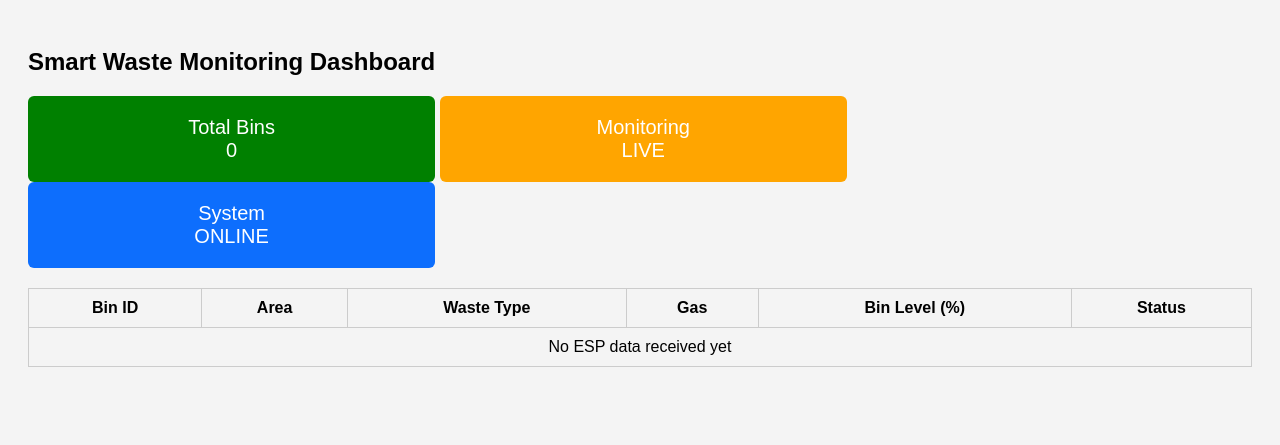
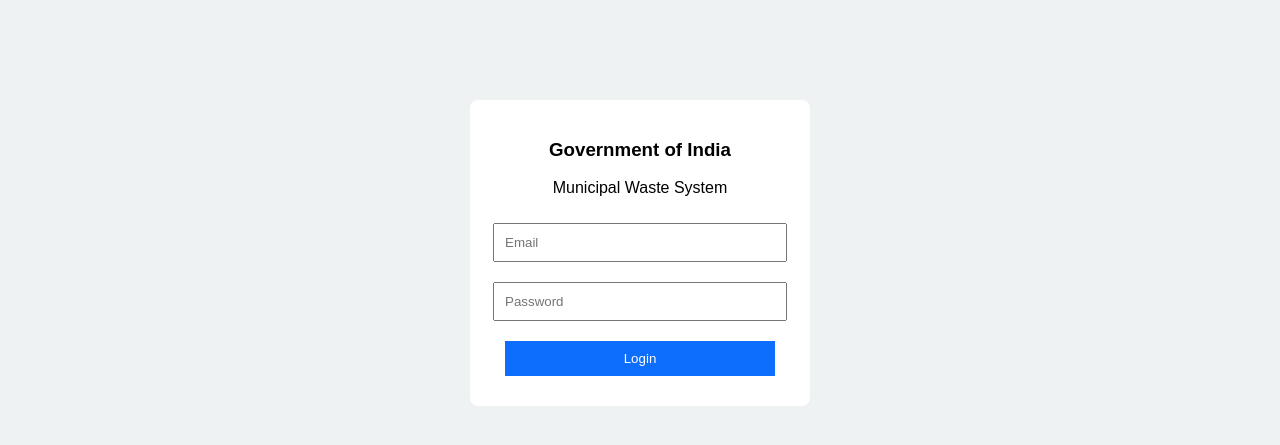
Before and after one commit to Mugilan-18/smart-waste-dashboard, a Flask app: page /login in a window 1280 px wide. Shown: the top 445 px of the page. Run offline with Flask 3, Linux system fonts and the light colour scheme.

Commit message:
Replace Smart Waste Dashboard with Municipal Login

```diff
--- a/templates/login.html
+++ b/templates/login.html
@@ -1,81 +1,36 @@
 <!DOCTYPE html>
 <html>
 <head>
-<title>Smart Waste Dashboard</title>
-<meta http-equiv="refresh" content="5">
+<title>Municipal Login</title>
 <style>
-body { font-family: Arial; background:#f4f4f4; padding:20px; }
-
-.box {
-  display:inline-block;
-  width:30%;
+body { font-family: Arial; background:#eef2f3; text-align:center; }
+form {
+  background:white;
+  width:300px;
+  margin:auto;
   padding:20px;
-  color:white;
-  font-size:20px;
-  border-radius:6px;
-  text-align:center;
+  margin-top:100px;
+  border-radius:8px;
 }
-
-.green { background:green; }
-.yellow { background:orange; }
-.blue { background:#0d6efd; }
-
-table {
-  width:100%;
-  margin-top:20px;
-  border-collapse:collapse;
+input, button {
+  width:90%;
+  padding:10px;
+  margin:10px 0;
 }
-th, td {
-  border:1px solid #ccc;
-  padding:10px;
-  text-align:center;
-}
-
-.status-normal { color:green; font-weight:bold; }
-.status-warning { color:orange; font-weight:bold; }
-.status-critical { color:red; font-weight:bold; }
+button { background:#0d6efd; color:white; border:none; }
 </style>
 </head>
 
 <body>
 
-<h2>Smart Waste Monitoring Dashboard</h2>
+<form method="post">
+<h3>Government of India</h3>
+<p>Municipal Waste System</p>
 
-<div class="box green">Total Bins<br>{{ 1 if data else 0 }}</div>
-<div class="box yellow">Monitoring<br>LIVE</div>
-<div class="box blue">System<br>ONLINE</div>
-
-<table>
-<tr>
-<th>Bin ID</th>
-<th>Area</th>
-<th>Waste Type</th>
-<th>Gas</th>
-<th>Bin Level (%)</th>
-<th>Status</th>
-</tr>
-
-{% if data %}
-<tr>
-<td>{{ data.bin_id }}</td>
-<td>{{ data.area }}</td>
-<td>{{ data.waste_type }}</td>
-<td>{{ data.gas }}</td>
-<td>{{ data.level }}</td>
-<td class="
-{% if data.status=='NORMAL' %}status-normal
-{% elif data.status=='WARNING' %}status-warning
-{% else %}status-critical{% endif %}
-">
-{{ data.status }}
-</td>
-</tr>
-{% else %}
-<tr>
-<td colspan="6">No ESP data received yet</td>
-</tr>
-{% endif %}
-</table>
+<input name="email" placeholder="Email" required>
+<input type="password" name="password" placeholder="Password" required>
+<button type="submit">Login</button>
+</form>
 
 </body>
 </html>
```
